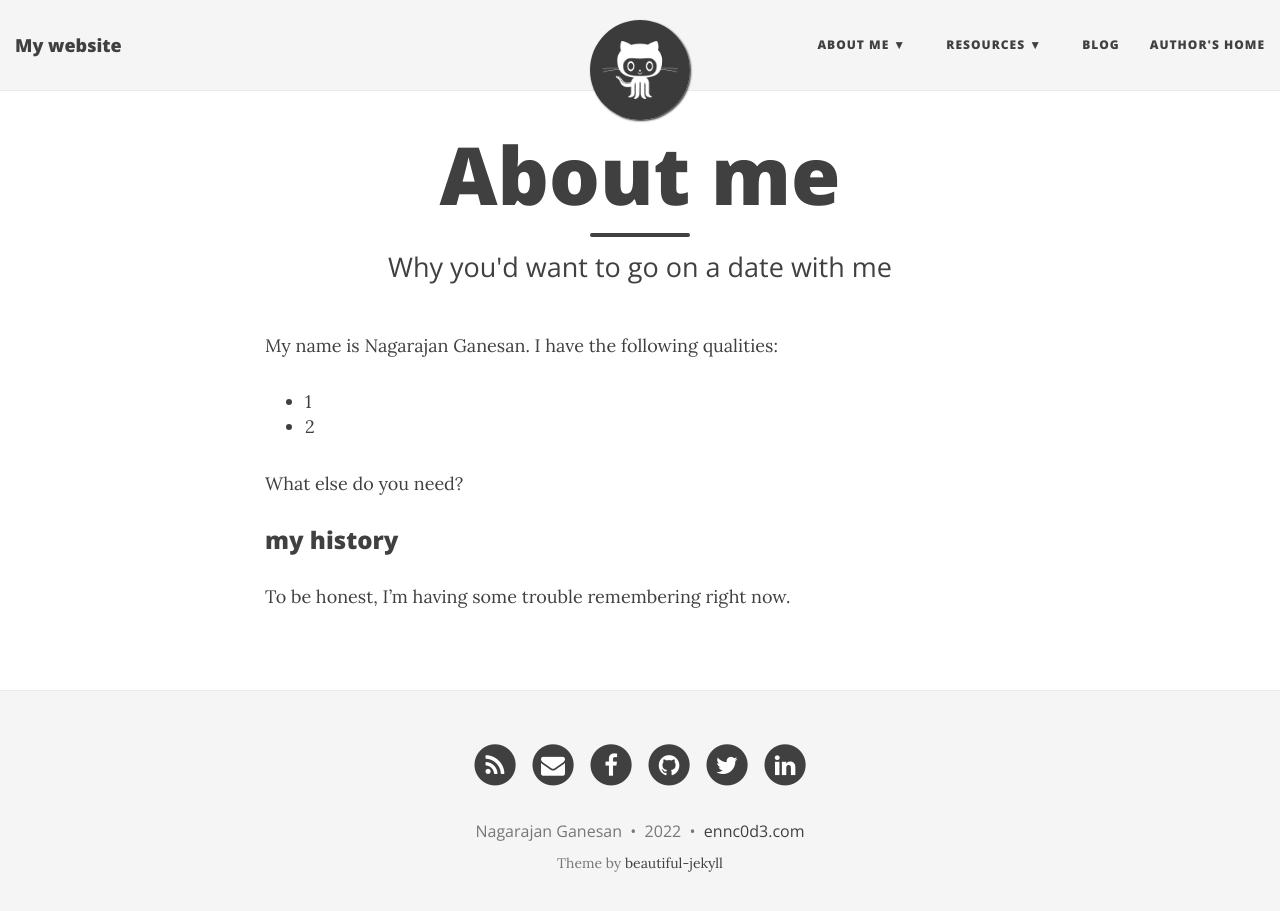
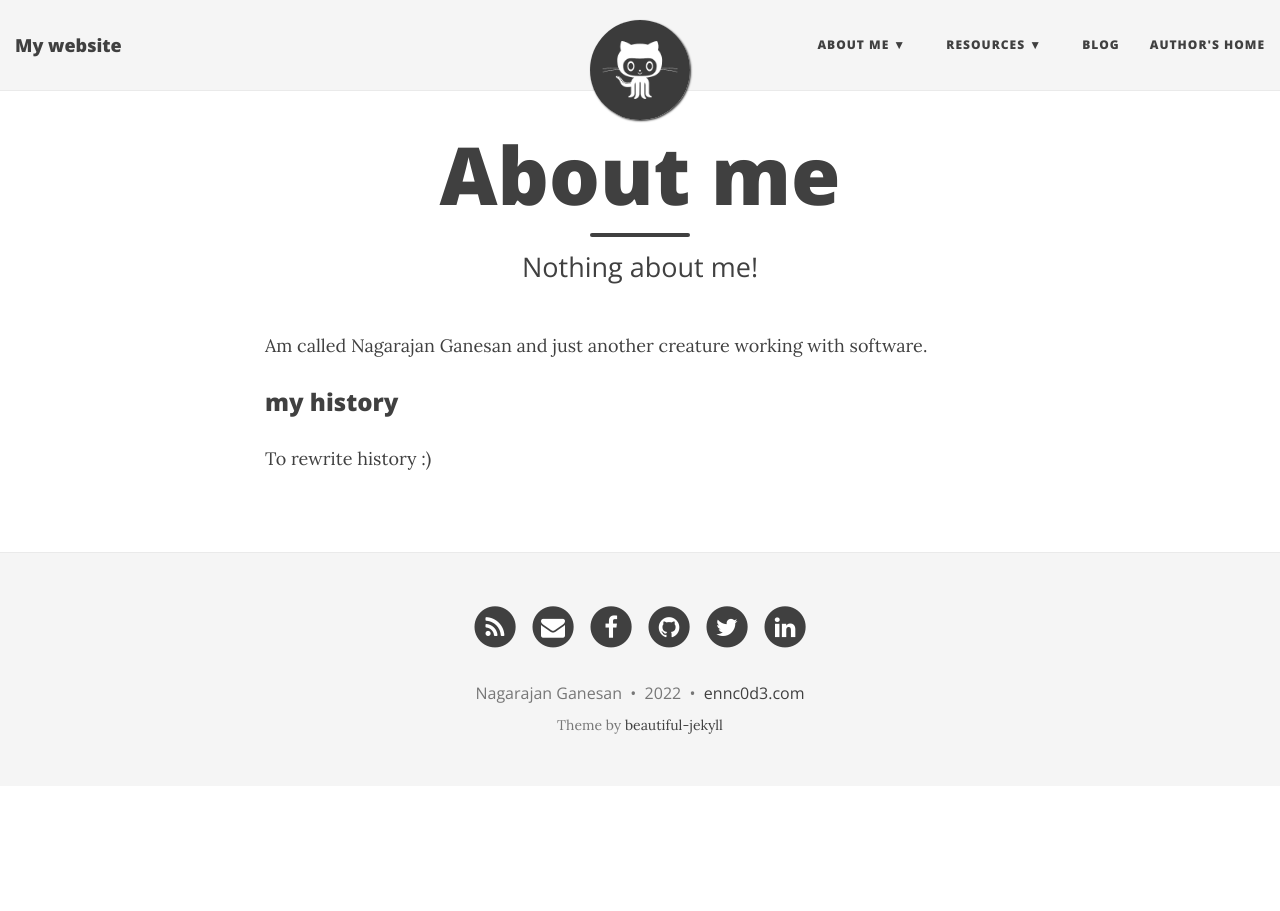
Before and after one commit to ennc0d3/ennc0d3.github.io, a Jekyll site: the page built from aboutme.md, in a window 1280 px wide and 924 px high. Shown: the top 911 px of the window. Built offline with Jekyll 4.4.1, drawn with Linux system fonts in a browser that asks for light colours; nearby versions of some CDN libraries.

Commit message:
Commit a few times a month

```diff
--- a/aboutme.md
+++ b/aboutme.md
@@ -1,16 +1,12 @@
 ---
 layout: page
 title: About me
-subtitle: Why you'd want to go on a date with me
+subtitle: Nothing about me!
 ---
 
-My name is Nagarajan Ganesan. I have the following qualities:
+Am called Nagarajan Ganesan and just another creature working with software.
 
-- 1
-- 2
-
-What else do you need?
 
 ### my history
 
-To be honest, I'm having some trouble remembering right now.
+To rewrite history :)
```
Also changed, not shown: cv.md (+1 -1 lines).
